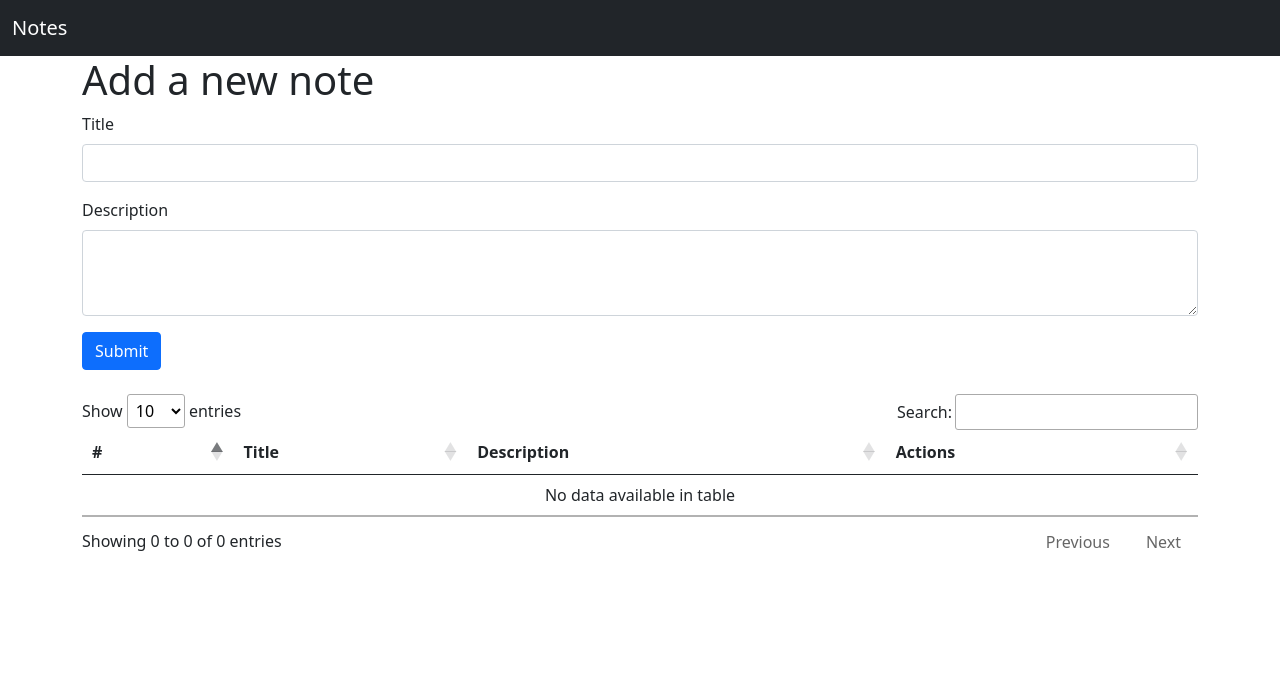
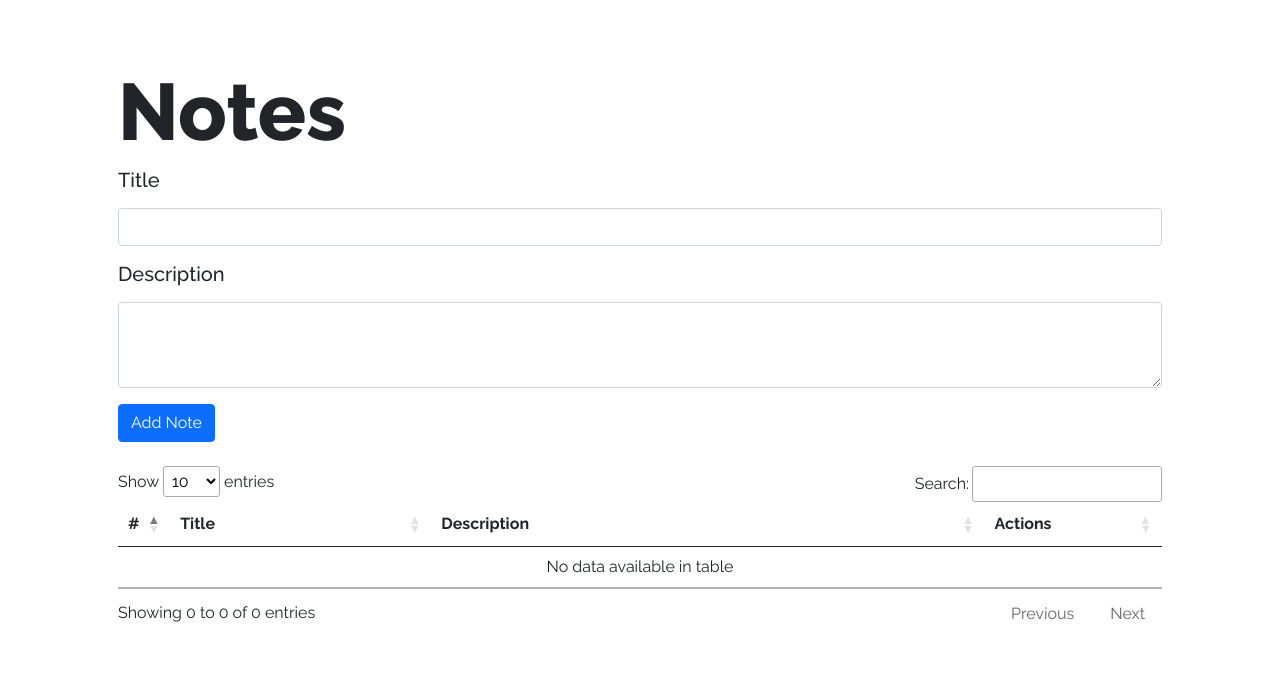
Before and after one commit to mrsid18/Web-Development, a PHP site: page / in a window 1280 px wide. Shown: the top 682 px of the page. Run offline with PHP 8.4, Linux system fonts and the light colour scheme; data that the repository does not hold is empty; some libraries are stand-ins or nearby versions.

Commit message:
Added some styling and removed unused components

```diff
--- a/Notes/index.php
+++ b/Notes/index.php
@@ -54,20 +54,26 @@ if ($_SERVER['REQUEST_METHOD'] == 'POST') {
   <!-- Bootstrap CSS -->
   <link href="https://cdn.jsdelivr.net/npm/bootstrap@5.0.0-beta1/dist/css/bootstrap.min.css" rel="stylesheet" integrity="sha384-giJF6kkoqNQ00vy+HMDP7azOuL0xtbfIcaT9wjKHr8RbDVddVHyTfAAsrekwKmP1" crossorigin="anonymous" />
   <link rel="stylesheet" href="//cdn.datatables.net/1.10.22/css/jquery.dataTables.min.css">
+  <link rel="preconnect" href="https://fonts.gstatic.com">
+<link href="https://fonts.googleapis.com/css2?family=Raleway:wght@200;300;400;500;600;700;800;900&display=swap" rel="stylesheet">
 
   <title>Notes</title>
+  <style>
+  body{
+    font-family: 'Raleway', sans-serif;
+  }
+  h1{
+    font-weight: 800;
+    font-size: 5rem;
+  }
+  h2{
+    font-weight: 300;
+  }
+  </style>
 </head>
 
 <body>
-  <nav class="navbar navbar-expand-lg navbar-dark bg-dark">
-    <div class="container-fluid">
-      <a class="navbar-brand" href="#">Notes</a>
-      <button class="navbar-toggler" type="button" data-bs-toggle="collapse" data-bs-target="#navbarNavAltMarkup" aria-controls="navbarNavAltMarkup" aria-expanded="false" aria-label="Toggle navigation">
-        <span class="navbar-toggler-icon"></span>
-      </button>
-    </div>
-    </div>
-  </nav>
+
 
   <?php
   if ($insert) {
@@ -139,27 +145,27 @@ if ($_SERVER['REQUEST_METHOD'] == 'POST') {
     </div>
   </div>
 
-  <div class="container">
-    <h1>Add a new note</h1>
+  <div class="container p-5 mt-3">
+    <h1>Notes</h1>
     <form action="index.php" method="POST">
       <div class="mb-3">
-        <label for="exampleFormControlInput1" class="form-label">Title</label>
+        <label for="exampleFormControlInput1" class="form-label"><h5>Title</h5></label>
         <input type="text" class="form-control" id="title" name="title" />
       </div>
       <div class="mb-3">
-        <label for="description" class="form-label">Description</label>
+        <label for="description" class="form-label"><h5>Description</h5></label>
         <textarea class="form-control" id="description" rows="3" name="description"></textarea>
       </div>
-      <button type="submit" class="btn btn-primary">Submit</button>
+      <button type="submit" class="btn btn-primary">Add Note</button>
     </form>
     <br>
     <table class="table" id="myTable">
       <thead>
         <tr>
-          <th scope="col">#</th>
-          <th scope="col">Title</th>
-          <th scope="col">Description</th>
-          <th scope="col">Actions</th>
+          <th scope="col" style="width: 5%;">#</th>
+          <th scope="col" style="width: 25%;">Title</th>
+          <th scope="col" style="width: 53%;">Description</th>
+          <th scope="col" style="width: 17%;">Actions</th>
         </tr>
       </thead>
       <tbody>
@@ -171,7 +177,7 @@ if ($_SERVER['REQUEST_METHOD'] == 'POST') {
           echo '<tr>
             <th scope="row">' . $index++ . '</th>
             <td>' . $num['title'] . '</td>
-            <td>' . $num['description'] . '</td>
+            <td style="white-space: pre">' . $num['description'] . '</td>
             <td><button class="edit btn-primary btn-sm mx-3" id="' . $num['srno'] . '" >Edit</button><button class="delete btn-primary btn-sm" id=d"' . $num['srno'] . '">Delete</button></td>
           </tr>';
         }
```
